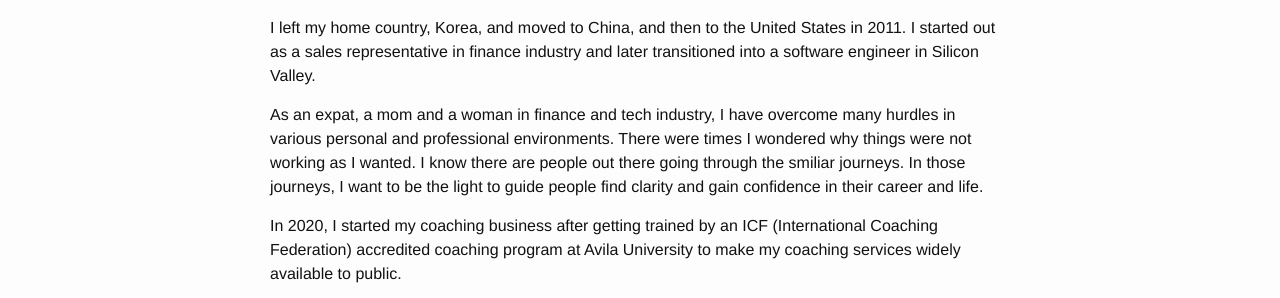
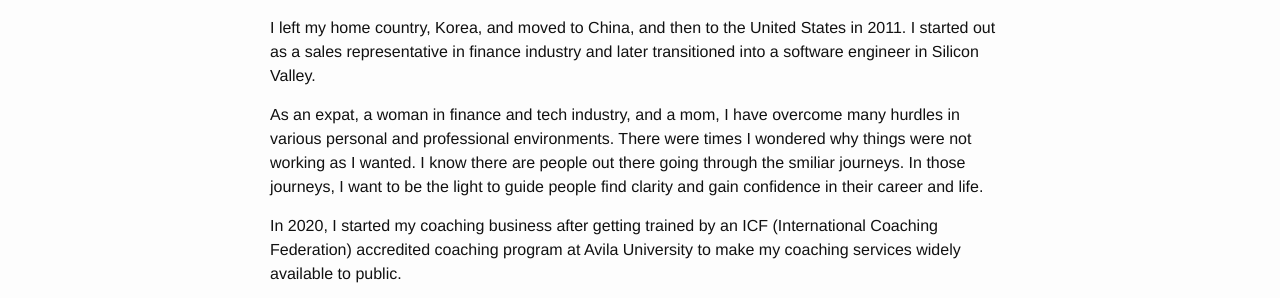
Before and after one commit to jinsoocha/jinsoocha.github.io, a Jekyll site: the page built from about.md, in a window 1280 px wide. Shown: the part 211-509 px from the top of the page. Built offline with Jekyll 4.4.1, drawn with Linux system fonts in a browser that asks for light colours; nearby versions of some CDN libraries.

```diff
--- a/about.md
+++ b/about.md
@@ -8,6 +8,6 @@ Hi, I am Jinsoo, an Inclusion Support Coach, passionate about helping people gai
 
 I left my home country, Korea, and moved to China, and then to the United States in 2011. I started out as a sales representative in finance industry and later transitioned into a software engineer in Silicon Valley.
 
-As an expat, a mom and a woman in finance and tech industry, I have overcome many hurdles in various personal and professional environments. There were times I wondered why things were not working as I wanted. I know there are people out there going through the smiliar journeys. In those journeys, I want to be the light to guide people find clarity and gain confidence in their career and life.
+As an expat, a woman in finance and tech industry, and a mom, I have overcome many hurdles in various personal and professional environments. There were times I wondered why things were not working as I wanted. I know there are people out there going through the smiliar journeys. In those journeys, I want to be the light to guide people find clarity and gain confidence in their career and life.
 
 In 2020, I started my coaching business after getting trained by an ICF (International Coaching Federation) accredited coaching program at Avila University to make my coaching services widely available to public.
```
